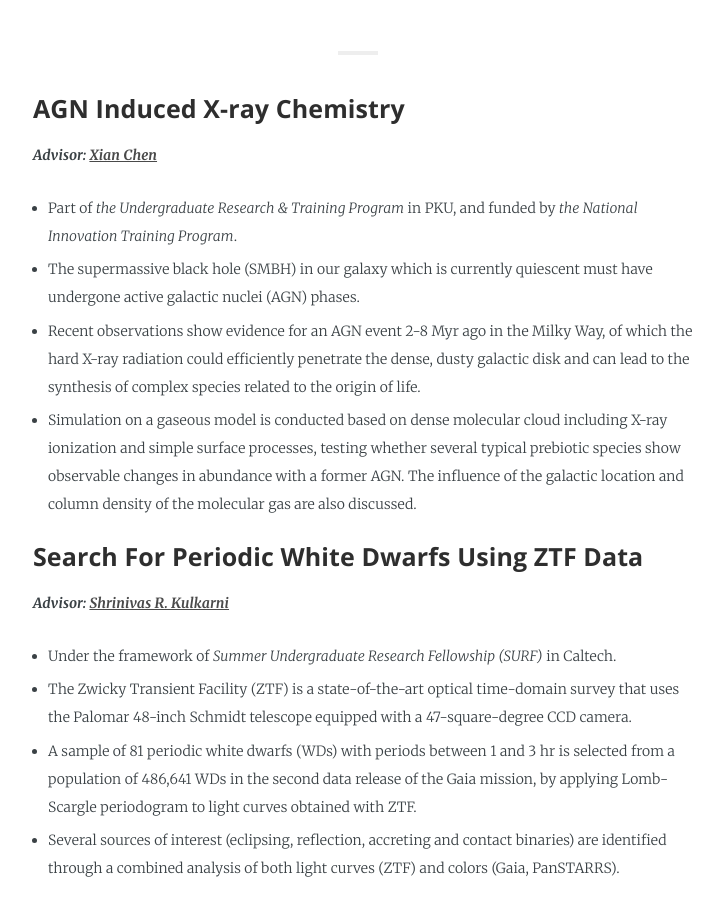
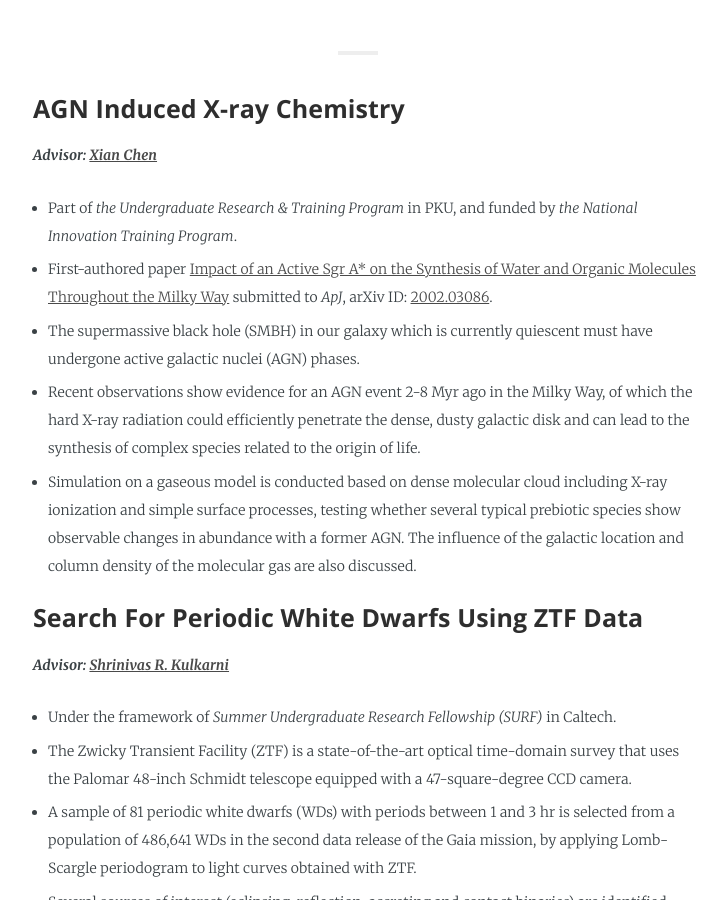
Before and after one commit to slowdivePTG/slowdivePTG.github.io, a Jekyll site: the page built from _pages/Research.md, in a window 1280 px wide and 900 px high, scrolled down 442 px. Shown: the whole window, without its empty margins (282-1008 px from the left). Built offline with Jekyll 4.4.1, drawn with Linux system fonts in a browser that asks for light colours; some web fonts are replaced; a script that is not in the unit is left out.

Commit message:
CV updated (paper submitted)

```diff
--- a/_pages/Research.md
+++ b/_pages/Research.md
@@ -10,6 +10,7 @@ title:     My Researches
 
 ***Advisor: [Xian Chen](http://kiaa.pku.edu.cn/people/xian-chen-陈弦)***
 - Part of *the Undergraduate Research & Training Program* in PKU, and funded by *the National Innovation Training Program*.
+- First-authored paper [Impact of an Active Sgr A* on the Synthesis of Water and Organic Molecules Throughout the Milky Way]((https://arxiv.org/abs/2002.03086)) submitted to *ApJ*, arXiv ID: [2002.03086](https://arxiv.org/abs/2002.03086).
 - The supermassive black hole (SMBH) in our galaxy which is currently quiescent must have undergone active galactic nuclei (AGN) phases.
 - Recent observations show evidence for an AGN event 2-8 Myr ago in the Milky Way, of which the hard X-ray radiation could efficiently penetrate the dense, dusty galactic disk and can lead to the synthesis of complex species related to the origin of life.
 - Simulation on a gaseous model is conducted based on dense molecular cloud including X-ray ionization and simple surface processes, testing whether several typical prebiotic species show observable changes in abundance with a former AGN. The influence of the galactic location and column density of the molecular gas are also discussed.
```
Also changed, not shown: 3 other files.
